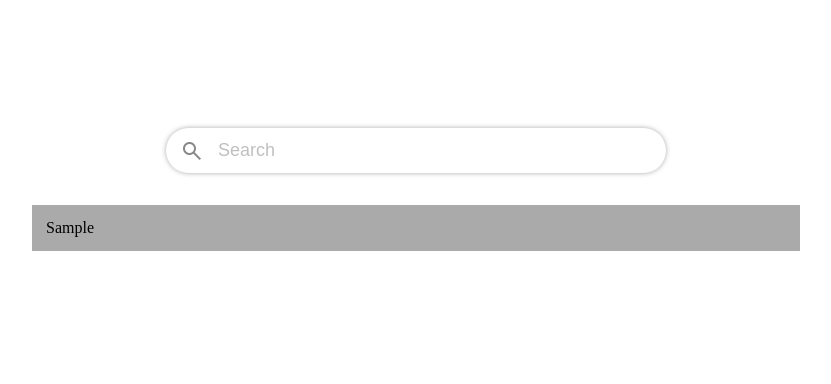
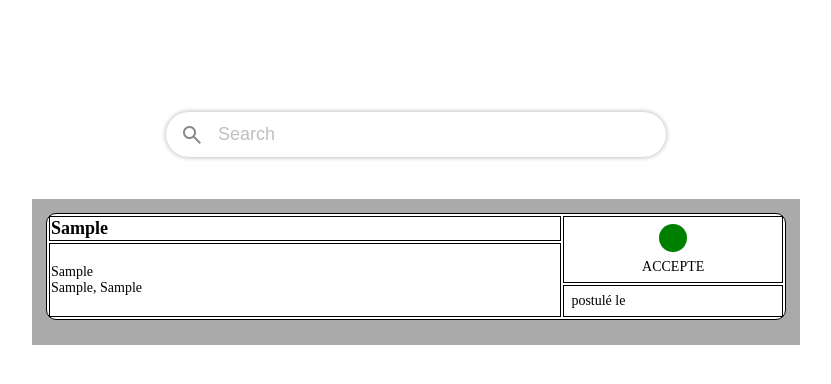
Before and after one commit to erosboulay/suivi_candidatures, a Flask app: page / in a window 1280 px wide. Shown: the top 384 px of the page, without its empty margins (224-1055 px from the left). Run offline with Flask 3, Linux system fonts and the light colour scheme; tables that the repository leaves empty hold one stand-in row (values such as "Sample post").

Commit message:
added some STYLE (still gotta do better)

```diff
--- a/static/styles/style.css
+++ b/static/styles/style.css
@@ -1,6 +1,7 @@
 * {
     box-sizing: border-box;
- }
+    font-size: 14px;;
+}
 
 
 body{
@@ -14,7 +15,7 @@
     display: flex;
     align-items: center;
     justify-content: center;
-    background-color: #FFF;
+    background-color: transparent;
     margin-top: 8em;
     margin-left: auto;
     margin-right: auto;
@@ -53,18 +54,82 @@
 #search-icon {
     color: #888;
     margin-left: 14px;
+    z-index: -1;
+    user-select: none;
 }
 
 /* to show database */
 .database-shower{
     width: 60vw;
-    margin-top: 2em;
+    margin-top: 3em;
     margin-left: auto;
     margin-right: auto;
     background: #AAA;
     padding: 14px;
+    min-width: 360px;
 }
 
+table, td{
+    border: 1px solid;
+    min-width: none;
+}
+
+tr{
+    border-spacing: 0 1em;
+}
+
+.item-shower{
+    background-color: #FFF;
+    margin-bottom: 0.75em;
+    width: 100%;
+    border-radius: 10px;
+
+}
+
+.col1 {
+    width: 70%;
+}
+
+.col2 {
+    padding: 0.5em;
+}
+
+.titre-poste{
+    font-size: 18px;
+    font-weight: bold;
+
+}
+
+.icon{
+    display: block;
+    margin-left: auto;
+    margin-right: auto;
+    margin-bottom: 0.5em;
+    text-align: center;
+    border-radius: 50%;
+    height: 2em;
+    width: 2em;
+}
+
+.icon-text{
+    text-align: center;
+}
+
+.grey {
+    background-color:grey;
+}
+
+.red{
+    background-color: red;
+}
+
+.yellow{
+    background-color: yellow;
+}
+
+.green{
+    background-color: green;
+}
 
 ul {
     list-style-type: none;
--- a/templates/index.html
+++ b/templates/index.html
@@ -4,7 +4,26 @@
 
 <ul class="database-shower">
 {% for candidature in candidatures %}
-    <li>{{ candidature.entreprise }} </li>
+    <li >
+        <table class="item-shower">
+            <tr>
+                <td class="col1 titre-poste">{{ candidature.poste }} </td>
+                <td class = "col2" rowspan="2"> <div class = "icon
+                    {% if candidature.statut == 'EN ATTENTE'%} grey
+                    {% elif candidature.statut == 'ENTRETIEN'%} yellow
+                    {% elif candidature.statut == 'REFUSE'%} red
+                    {% elif candidature.statut == 'ACCEPTE'%} green
+                    {% endif %}
+                    "
+                    ></div> <div class = "icon-text"> {{candidature.statut}} </div></td>
+            </tr>
+            <tr>
+                <td class="col1" rowspan="2"> {{ candidature.entreprise }} <br> {{candidature.ville}}, {{candidature.pays}}</td>            </tr>
+            <tr>
+                <td class="col2">postulé le</td>
+            </tr>
+        </table>
+    </li>
 {% endfor %}
 </ul>
 
```
Also changed, not shown: 1 other file.
